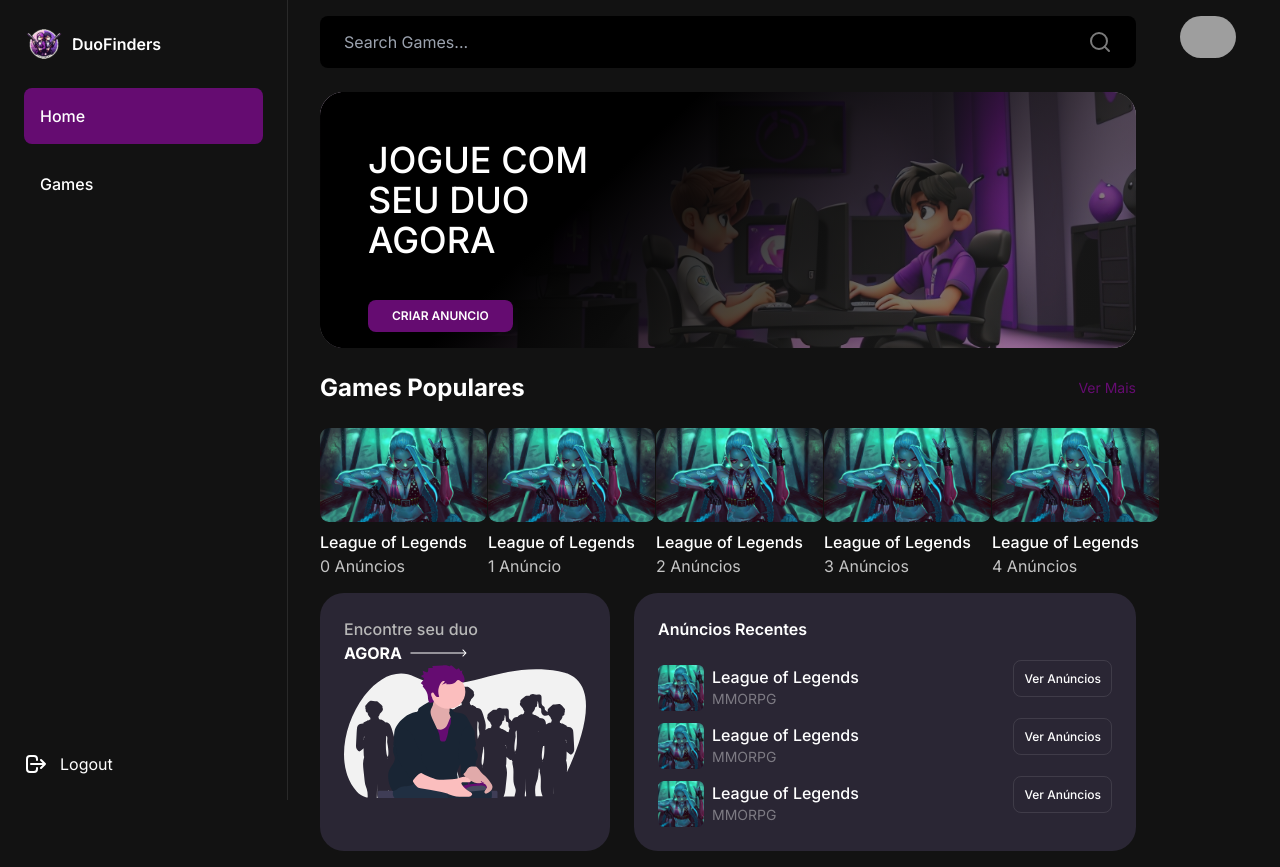
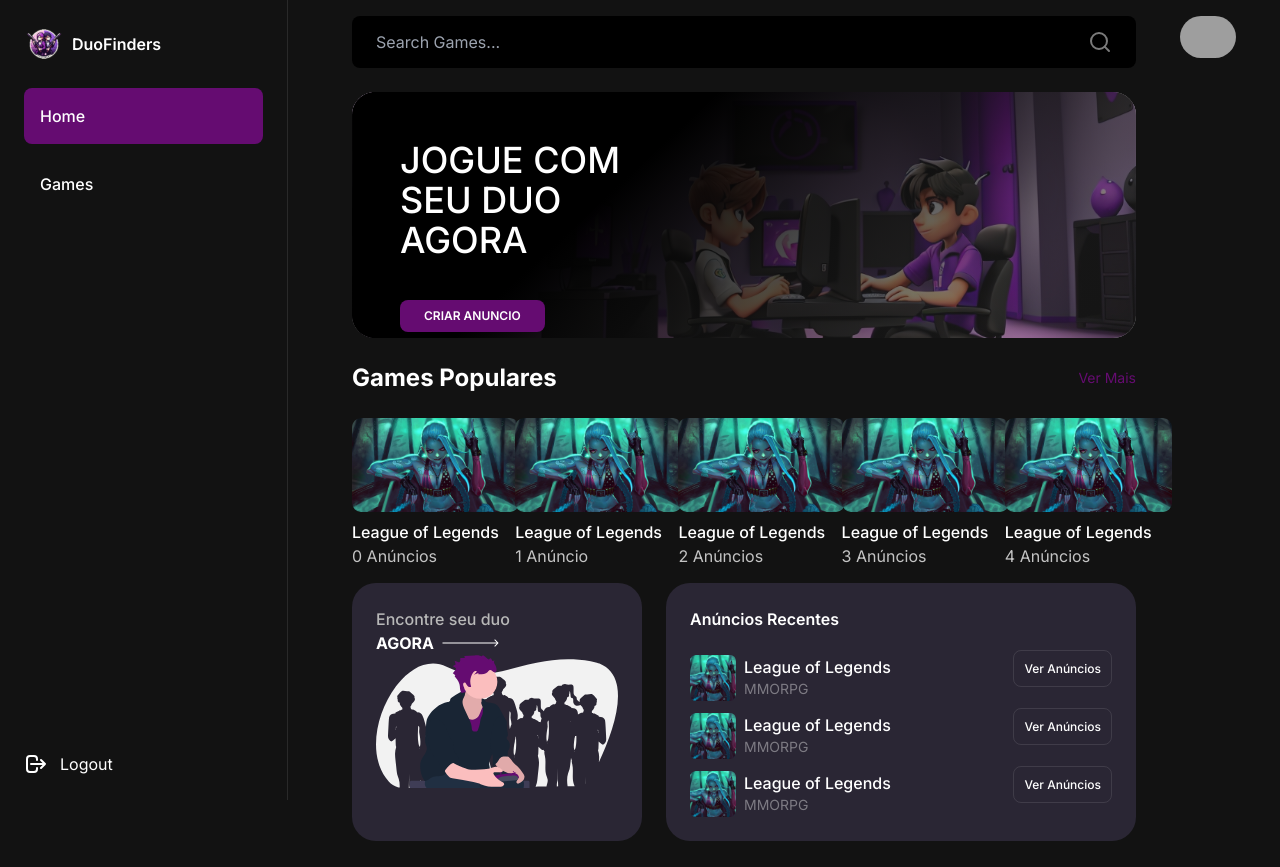
Before and after one commit to israelcruzz/duo-finders-frontend, a Next.js app: page / in a window 1280 px wide. Built offline with nearby package versions, Linux system fonts and the light colour scheme; grey boxes are pictures that could not be loaded.

Commit message:
fix: bugs was resolved in route page layout

```diff
--- a/src/app/(routes)/layout.tsx
+++ b/src/app/(routes)/layout.tsx
@@ -9,6 +9,8 @@ import { RxDragHandleHorizontal } from "react-icons/rx";
 
 type pagesInAplication = "home" | "games";
 
+
+
 export default function RoutesLayout({
   children,
 }: {
@@ -19,11 +21,11 @@ export default function RoutesLayout({
 
   return (
     <main
-      className={`flex ${menuActive ? "mr-6" : "px-6 py-6"} justify-between`}
+      className={`flex mr-6  justify-between`}
     >
       <div className="relative flex items-start z-40">
         <button
-          className={`xl:hidden text-white ${menuActive && "hidden"} py-6`}
+          className={`ml-6 xl:ml-0 text-white py-6`}
           onClick={() => setMenuActive(true)}
         >
           <RxDragHandleHorizontal size={32} />
--- a/src/app/(routes)/page.tsx
+++ b/src/app/(routes)/page.tsx
@@ -27,7 +27,7 @@ export default async function Home() {
           </Link>
         </div>
 
-        <div className="grid grid-cols-2 xl:grid-cols-5 2xl:grid-cols-8 gap-6">
+        <div className="grid grid-cols-2 xl:grid-cols-5 2xl:grid-cols-8 gap-8">
           {Array.from({ length: 5 }).map((_, index) => {
             return (
               <GameCard
```
